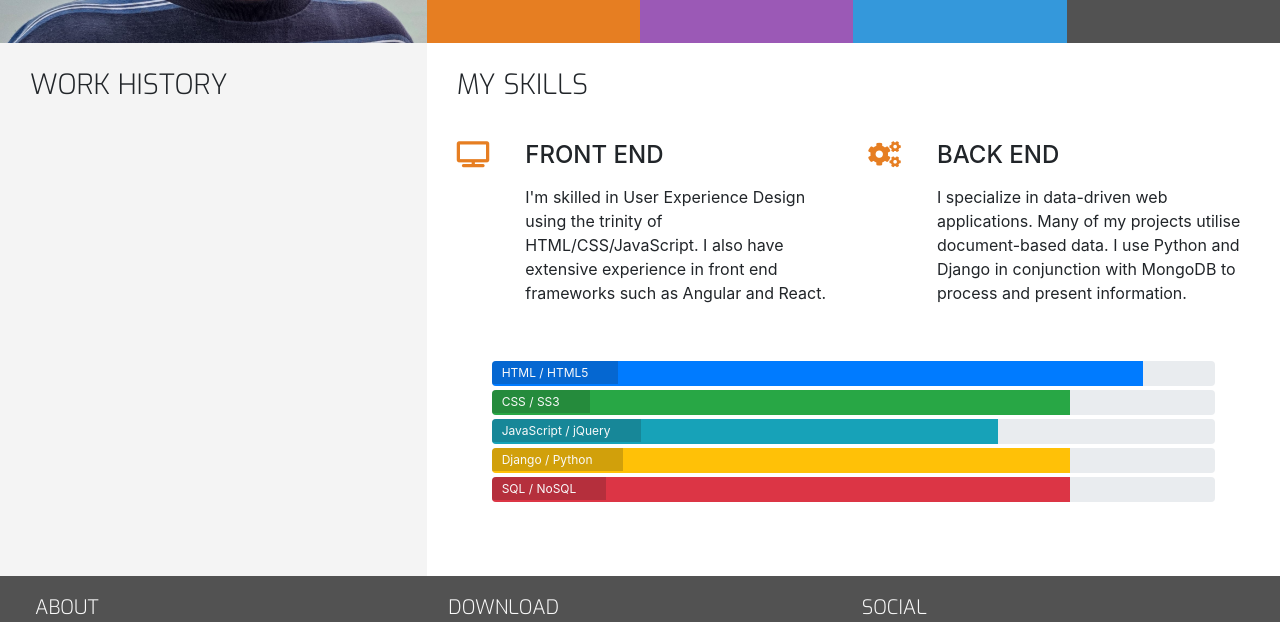
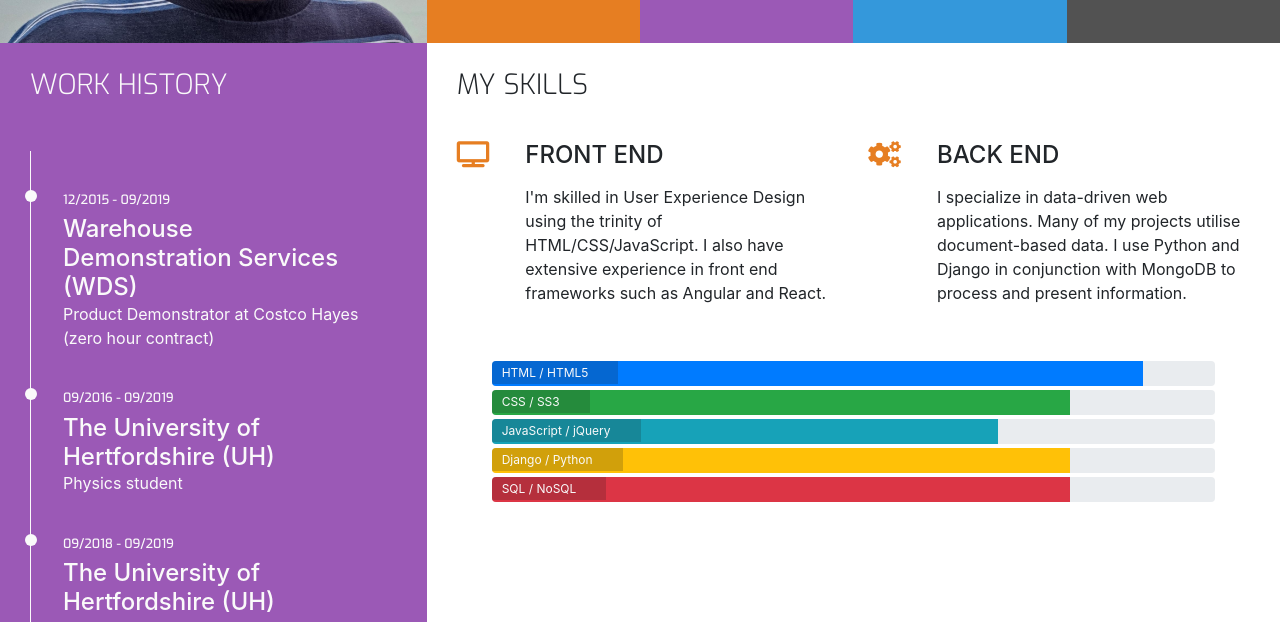
Before and after one commit to mountaincharlie/Resume-Project, a plain HTML site: page resume.html in a window 1280 px wide. Shown: the part 326-948 px from the top of the page. Drawn offline with nearby package versions, Linux system fonts and the light colour scheme.

Commit message:
Add and style timeline in work history section

```diff
--- a/assets/css/style.css
+++ b/assets/css/style.css
@@ -13,6 +13,10 @@
 
 .bg-color-personal-info{
     background-color: #f4f4f4;
+}
+
+.bg-color-work-history{
+    background-color: #9b59b6;
 }
 
 .ui-menu-color-home{
@@ -62,7 +66,7 @@ h1,h2,h3,h4{
     float: none;
 }
 
-.section-heading{
+.section-heading, .history-heading{
     font-family: "Exo", sans-serif;
     font-weight: 300;
     margin-top: 25px;
@@ -288,3 +292,53 @@ footer{
 .progress-section{
     margin: 40px 20px;
 }
+
+/* -----------------------------WORK HISTORY */
+
+.history-heading{
+    color: #fafafa;
+    margin-bottom: 50px;
+}
+
+.timeline-item{
+    padding: 4em 2em 0em 2em;
+    position: relative;
+    color: #fafafa;
+    border-left: 1px solid;
+}
+
+.timeline-item p{
+    padding: 0;
+    margin: 0;
+}
+
+/* displaying the date */
+.timeline-item:before{
+    content: attr(data-dates);
+    position: absolute;
+    left: 2.5em;
+    top: 3em;
+    display: block;
+    font-family: "Exo", sans-serif;
+    font-weight: 500;
+    font-size: 0.8em;
+    padding: 0;
+    margin: 0;
+}
+
+/* displaying a little white circle on the timeline */
+.timeline-item:after{
+    width: 12px;
+    height: 12px;
+    display: block;
+    top: 2.4em;
+    position: absolute;
+    left: -6px;
+    border-radius: 12px;
+    content: '';
+    background: #fafafa;
+}
+
+.history-items{
+    margin-bottom: 30px;
+}
--- a/resume.html
+++ b/resume.html
@@ -61,12 +61,43 @@
         <section class="container-fluid">
             <!-- row-table and section-column ensures columns will be same height even with differnt content sizes -->
             <div class="row">
-                <div class="col-md-4 bg-color-personal-info section-column">
+                <div class="col-md-4 bg-color-work-history section-column">
                     <div class="row">
                         <div class="col-12">
-                            <h3 class="section-heading uppercase">Work History</h3>
+                            <h3 class="history-heading uppercase">Work History</h3>
                         </div>
                     </div>
+                    <div class="history-items">
+                        <div class="timeline-item" data-dates="12/2015 - 09/2019">
+                            <h4>Warehouse Demonstration Services (WDS)</h4>
+                            <p>Product Demonstrator at Costco Hayes (zero hour contract)</p>
+                        </div>
+                        <div class="timeline-item" data-dates="09/2016 - 09/2019">
+                            <h4>The University of Hertfordshire (UH)</h4>
+                            <p>Physics student</p>
+                        </div>
+                        <div class="timeline-item" data-dates="09/2018 - 09/2019">
+                            <h4>The University of Hertfordshire (UH)</h4>
+                            <p>Created a python program to assist administration for the School of Physics, Astronomy and Maths (contract)</p>
+                        </div>
+                        <div class="timeline-item" data-dates="09/2018 - 09/2019">
+                            <h4>The University of Hertfordshire (UH)</h4>
+                            <p>Student Ambassador (zero hour contract)</p>
+                        </div>
+                        <div class="timeline-item" data-dates="10/2019 - 07/2020">
+                            <h4>24/7 Recruitment (agency)</h4>
+                            <p>Quality and Compliance officer at M&S Welham Green distribution warehouse</p>
+                        </div>
+                        <div class="timeline-item" data-dates="09/2020 - 08/2021">
+                            <h4>Metropolitan Police Service</h4>
+                            <p>Police officer</p>
+                        </div>
+                        <div class="timeline-item" data-dates="09/2021 - Present">
+                            <h4>Code Institute</h4>
+                            <p>Student on the Web Development Diploma course</p>
+                        </div>
+                    </div>
+
                 </div>
                 <div class="col-md-8 bg-color-three-reasons section-column">
                     <div class="row">
```
